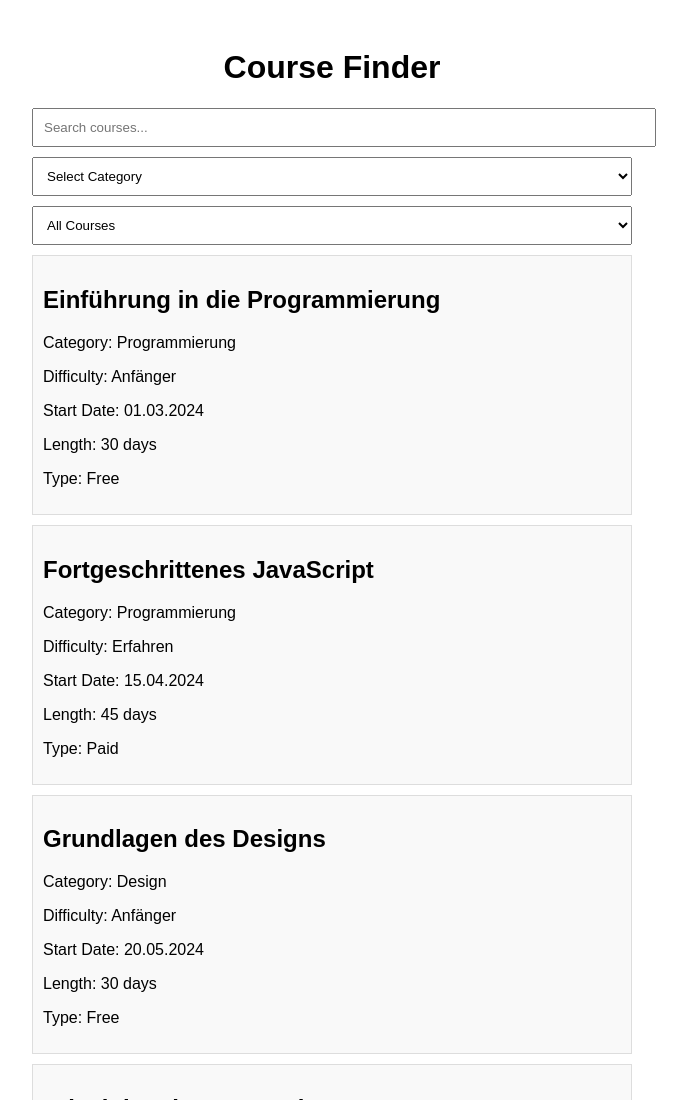
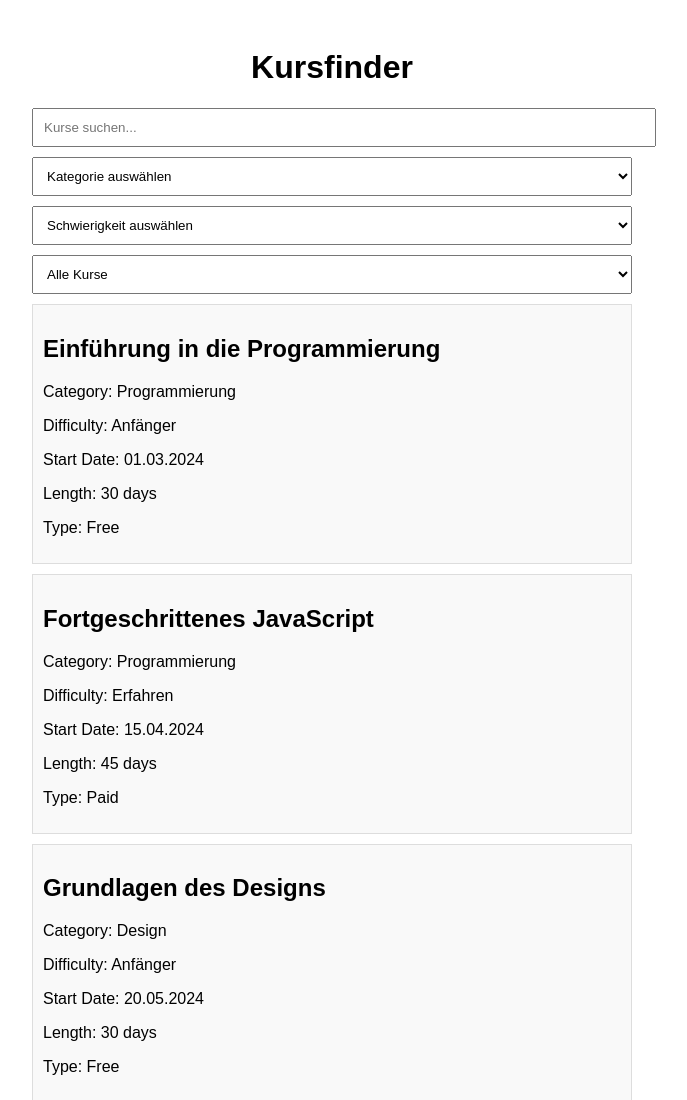
Before and after one commit to Pascalinho/kursfinder, a plain HTML site: page index.html in a window 1280 px wide. Shown: the top 1100 px of the page, without its empty margins (308-995 px from the left). Drawn offline with Linux system fonts and the light colour scheme.

Commit message:
Update index.html

```diff
--- a/index.html
+++ b/index.html
@@ -1,24 +1,32 @@
 <!DOCTYPE html>
-<html lang="en">
+<html lang="de">
 <head>
     <meta charset="UTF-8">
     <meta name="viewport" content="width=device-width, initial-scale=1.0">
-    <title>Course Finder Demo</title>
+    <title>Kursfinder Demo</title>
     <link rel="stylesheet" href="styles.css">
 </head>
 <body>
     <div class="container">
-        <h1>Course Finder</h1>
-        <input type="text" id="searchQuery" placeholder="Search courses...">
+        <h1>Kursfinder</h1>
+        <input type="text" id="searchQuery" placeholder="Kurse suchen...">
         <select id="filterCategory">
-            <option value="">Select Category</option>
-            <option value="Programming">Programming</option>
+            <option value="">Kategorie auswählen</option>
+            <option value="Programmierung">Programmierung</option>
             <option value="Design">Design</option>
+            <option value="Informatik">Informatik</option>
+            <option value="Kunst">Kunst</option>
+            <option value="Webentwicklung">Webentwicklung</option>
+        </select>
+        <select id="filterDifficulty">
+            <option value="">Schwierigkeit auswählen</option>
+            <option value="Anfänger">Anfänger</option>
+            <option value="Erfahren">Erfahren</option>
         </select>
         <select id="filterIsFree">
-            <option value="">All Courses</option>
-            <option value="true">Free</option>
-            <option value="false">Paid</option>
+            <option value="">Alle Kurse</option>
+            <option value="true">Kostenlos</option>
+            <option value="false">Kostenpflichtig</option>
         </select>
         <div id="coursesContainer"></div>
     </div>
```
